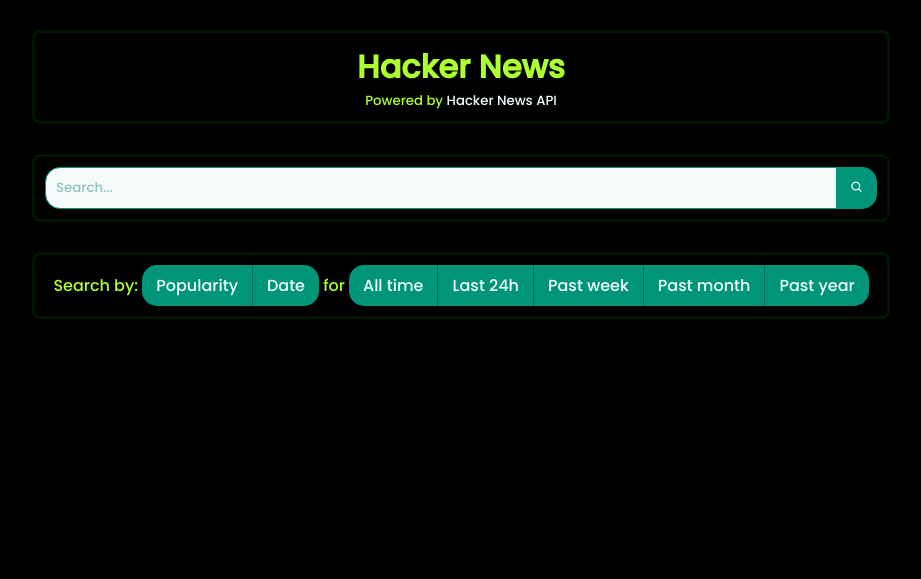
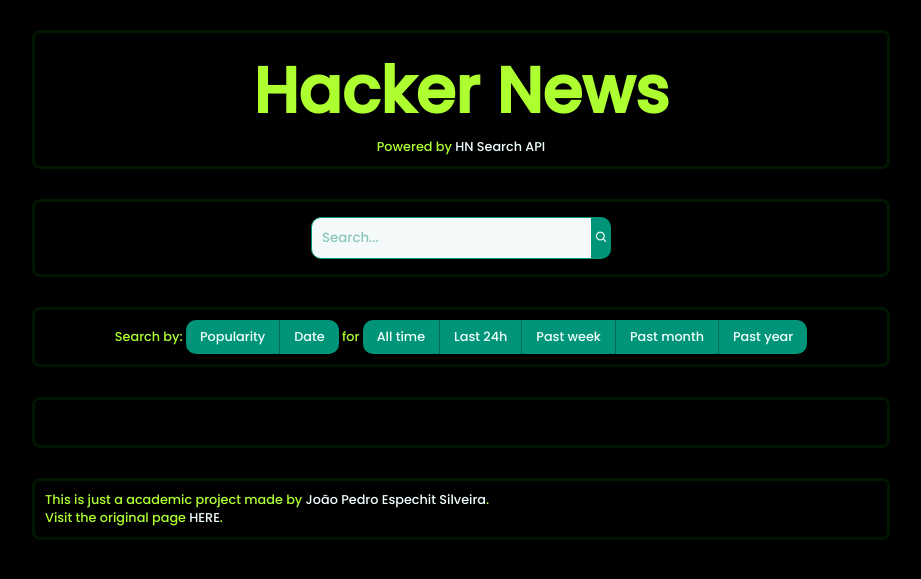
Before and after one commit to jpsilveira11/Hacker-News, a Flask app: page / in a window 1280 px wide. Shown: the top 579 px of the page, without its empty margins (179-1100 px from the left). Run offline with Flask 3, Linux system fonts and the light colour scheme.

Commit message:
Content + Footer + misc adjustments

```diff
--- a/static/style.css
+++ b/static/style.css
@@ -22,20 +22,6 @@
 
     padding: 10px;
 }
-/*
-.searchbar-container{
-    margin: 30px auto auto auto;
-    width: 20%;
-    //comment
-    border: 3px solid transparent;
-    //end of comment
-    border: 3px solid rgb(0, 22, 0);
-    border-radius: 8px;
-
-    padding: 10px;
-}
-*/
-
 
 a {
     color:azure;
@@ -51,17 +37,26 @@
 #header-h1{
     text-align: center;
     font-weight: bolder;
+    font-size:5vw;
 }
 #header-h5{
     text-align: center;
     font-weight: lighter;
+    font-size: 1vw;
 }
 
 /*----------------------------------------------------------------*/
 
+.search-box{
+    display: grid;
+    place-items: center;
+    padding:5px;
+    /*border: 3px solid rgb(0, 22, 0);
+    border-radius: 8px;*/
+}
 .searchbar{
     width:100%;
-    /*max-width: 100%;*/
+    max-width: 300px;
     display:inline-flex;
 }
 .searchbar-input{
@@ -69,7 +64,7 @@
     padding:10px;
     outline:none;
     border:1px solid #009578;
-    border-radius: 15px 0 0 15px;
+    border-radius: 10px 0 0 10px;
     background: #F4FAF9;
     transition: background 0.25s, box-shadow 0.25s;
 }
@@ -89,7 +84,7 @@
     display:flex;
     align-items: center;
     justify-content: center;
-    border-radius: 0 15px 15px 0;
+    border-radius: 0 10px 10px 0;
     cursor:pointer;
     user-select: none;
 }
@@ -102,12 +97,13 @@
 .filter{
     text-align: center;
     color:greenyellow;
+    font-size: 1vw;
 }
 
 .by,.for{
     display:inline-flex;
     overflow: hidden;
-    border-radius: 15px;
+    border-radius: 10px;
     box-shadow: 0 0 5px rgba(0, 0, 0, 0.25);
 }
 .radio-input{
@@ -126,3 +122,15 @@
 .radio-input:checked+.radio-label{
     background:#006B56;
 }
+/*----------------------------------------------------------------*/
+/*----------------------------------------------------------------*/
+.footer {
+    color:greenyellow;
+    font-size: 1vw;
+}
+#author {
+    float: left;
+}
+#source {
+    float: right;
+}
--- a/templates/home.html
+++ b/templates/home.html
@@ -13,15 +13,17 @@
         <div class="container">
             <div class="header">
                 <h1 id="header-h1">Hacker News</h1>
-                <h5 id="header-h5">Powered by <a href="https://hn.algolia.com/api/">Hacker News API</a></h5>
+                <h5 id="header-h5">Powered by <a href="https://hn.algolia.com/api/">HN Search API</a></h5>
             </div>
         </div>
         <!---->
         <div class="container">
-            <form class="searchbar">
-                <input class="searchbar-input" type="text" name="search" placeholder="Search...">
-                <button class="searchbar-button" type="submit"><i class='bx bx-search'></i></button>
-            </form>
+            <div class="search-box">
+                <form class="searchbar">
+                    <input class="searchbar-input" type="text" name="search" placeholder="Search...">
+                    <button class="searchbar-button" type="submit"><i class='bx bx-search'></i></button>
+                </form>
+            </div>
         </div>
         <!---->
         <div class="container">
@@ -51,10 +53,18 @@
                     <input class="radio-input" type="radio" id="past-year" name="for" value="past-year">
                     <label class="radio-label" for="past-year">Past year</label>
                 </form>
-
-
             </div>
         </div>
-
+        <!--content-->
+        <div class="container">
+            CONTENT
+        </div>
+        <!---->
+        <div class="container">
+            <div class="footer">
+            This is just a academic project made by <a href="https://github.com/jpsilveira11">João Pedro Espechit Silveira</a>.<br>
+            Visit the original page <a href="https://hn.algolia.com/">HERE</a>.
+            </div>
+        </div>
     </body>
 </html>
```
